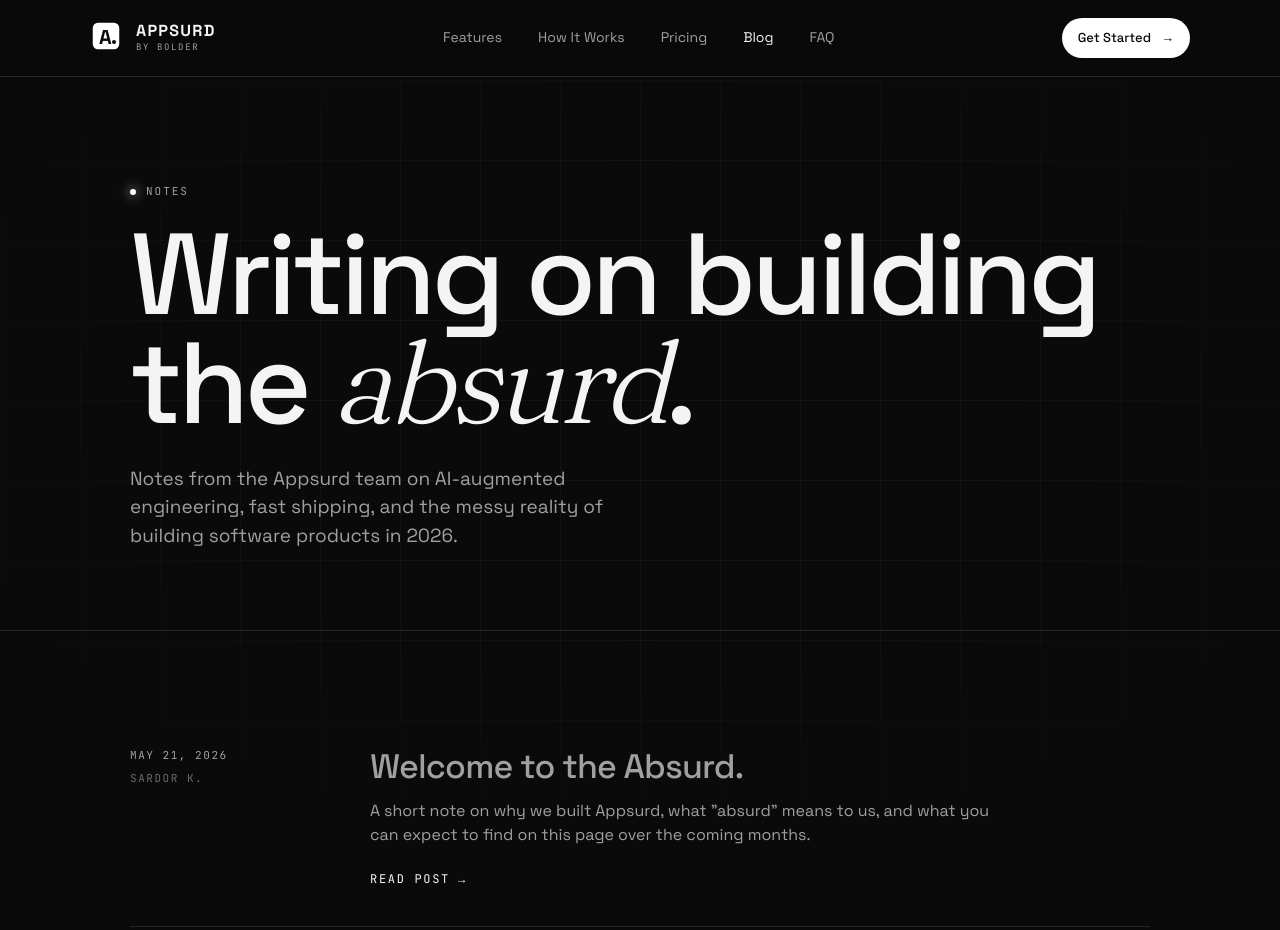
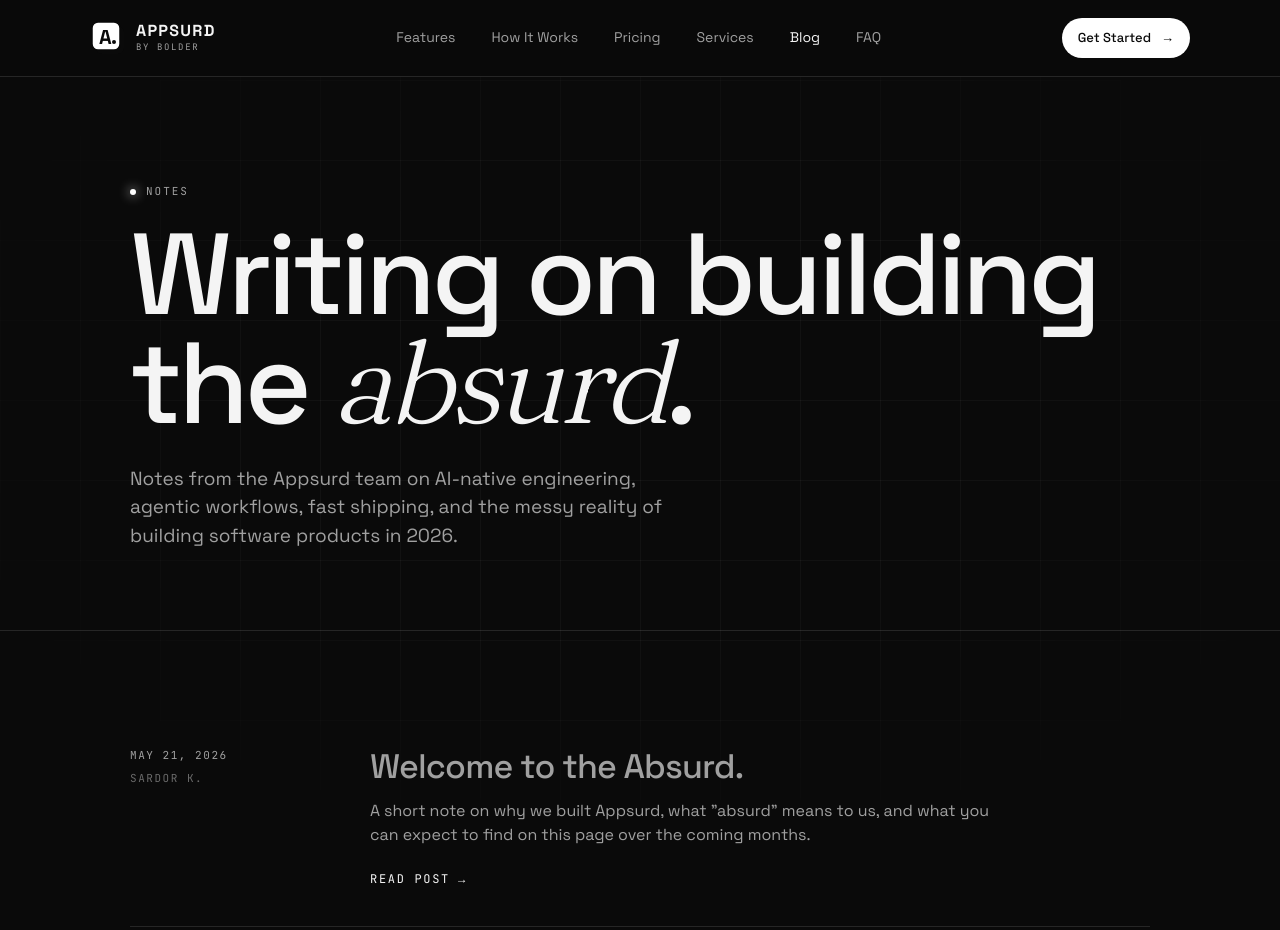
Before and after one commit to sardorsplaground/appsurd, a plain HTML site: page blog/index.html in a window 1280 px wide. Shown: the top 930 px of the page. Drawn offline with Linux system fonts and the light colour scheme.

Commit message:
Update blog landing -> AI-native copy

```diff
--- a/blog/index.html
+++ b/blog/index.html
@@ -4,7 +4,7 @@
 <meta charset="utf-8">
 <meta name="viewport" content="width=device-width, initial-scale=1">
 <title>Notes — Appsurd</title>
-<meta name="description" content="Writing from the Appsurd team on building software, working with AI engineers, and shipping fast.">
+<meta name="description" content="Writing from the Appsurd team on building software with AI-native devs, agentic workflows, and shipping fast.">
 <link rel="preconnect" href="https://fonts.googleapis.com">
 <link rel="preconnect" href="https://fonts.gstatic.com" crossorigin>
 <link rel="stylesheet" href="https://fonts.googleapis.com/css2?family=Space+Grotesk:wght@400;500;600;700&family=JetBrains+Mono:wght@400;500;600&family=Fraunces:opsz,wght,SOFT@9..144,300..900,0..100&display=swap">
@@ -201,6 +201,7 @@ a { color: inherit; text-decoration: none; }
       <a href="/#features">Features</a>
       <a href="/#how">How It Works</a>
       <a href="/#pricing">Pricing</a>
+      <a href="/services/">Services</a>
       <a href="/blog/" class="on">Blog</a>
       <a href="/#faq">FAQ</a>
     </div>
@@ -214,7 +215,7 @@ a { color: inherit; text-decoration: none; }
   <div class="wrap">
     <span class="eyebrow">Notes</span>
     <h1>Writing on building<br>the <em>absurd</em>.</h1>
-    <p>Notes from the Appsurd team on AI-augmented engineering, fast shipping, and the messy reality of building software products in 2026.</p>
+    <p>Notes from the Appsurd team on AI-native engineering, agentic workflows, fast shipping, and the messy reality of building software products in 2026.</p>
   </div>
 </section>
 
```
